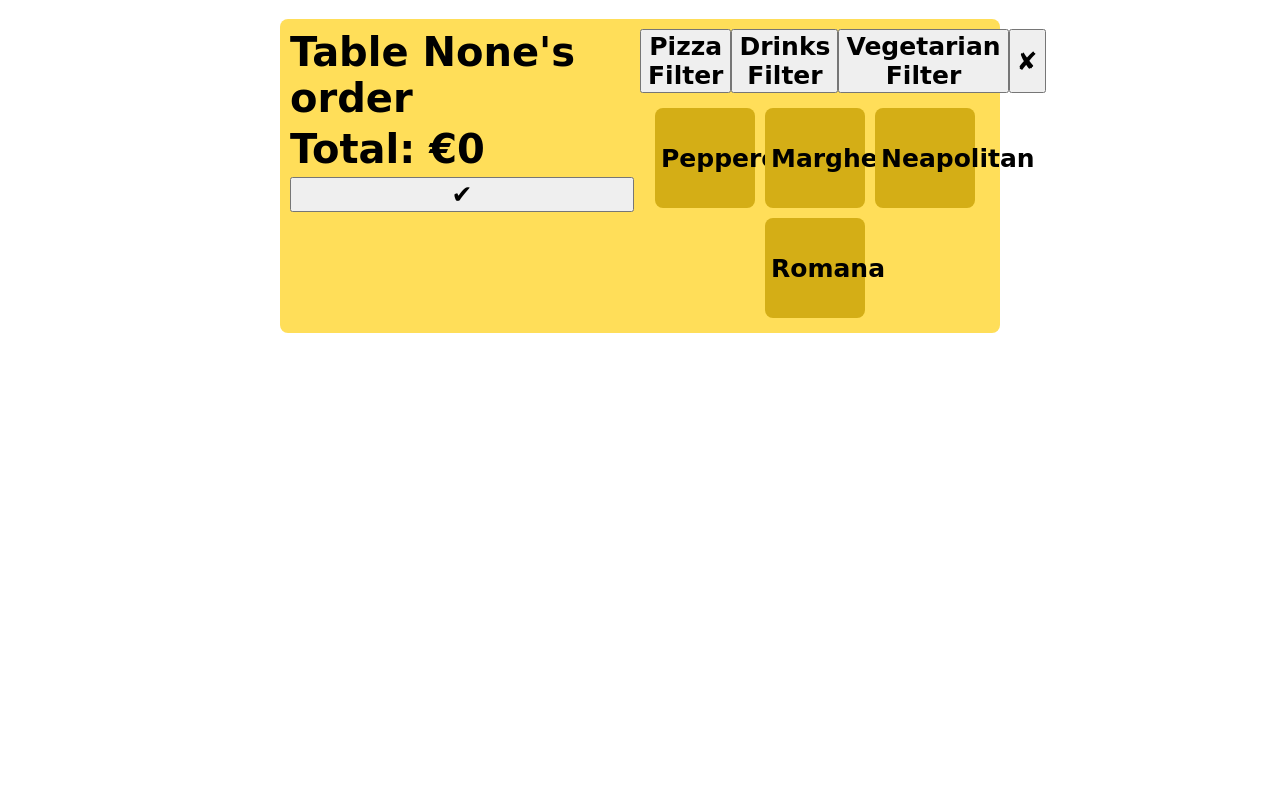
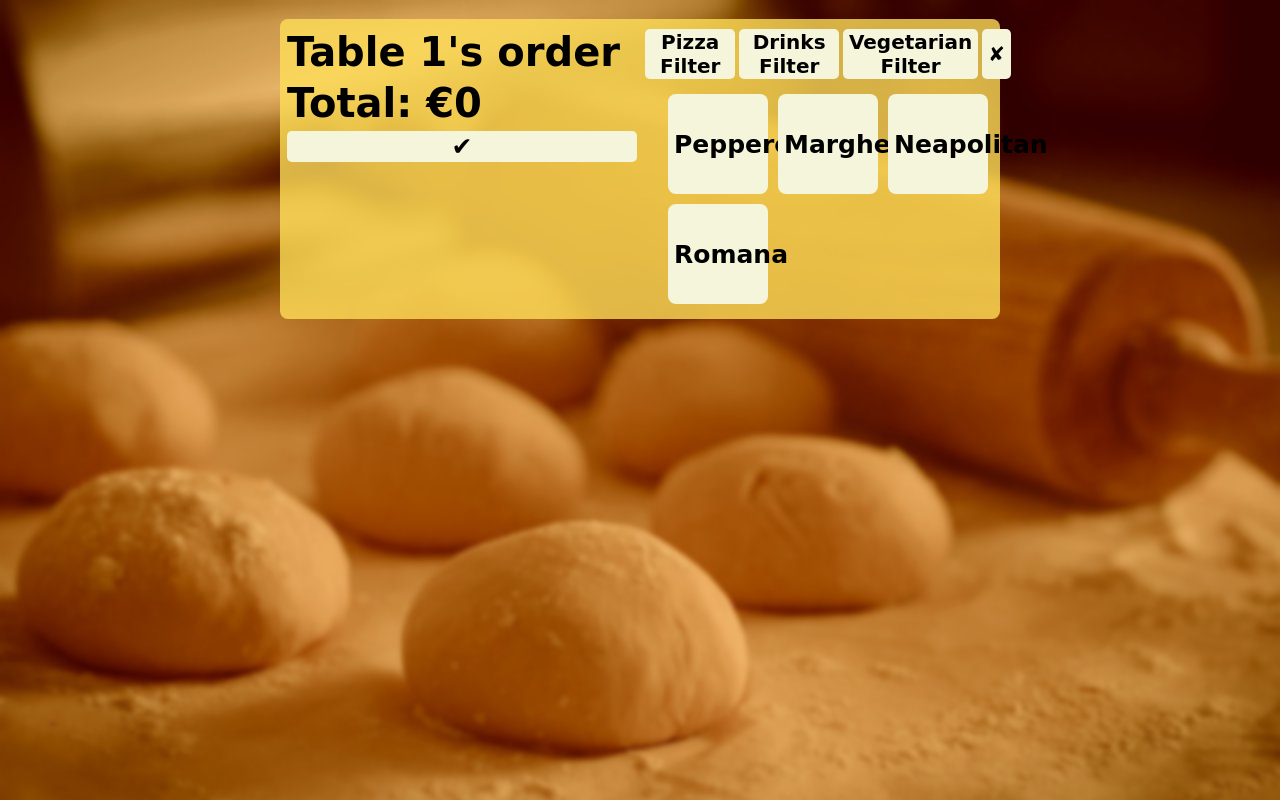
Before and after one commit to toent/TeamNULL, a Flask app: page /foh-create-order in a window 1280 px wide. Run offline with Flask 3, Linux system fonts and the light colour scheme; some web fonts are replaced.

Commit message:
table numbers & saving orders dont work,  but everything else works + finished styling

```diff
--- a/app.py
+++ b/app.py
@@ -69,14 +69,28 @@ def order():
 
 @app.route("/foh-create-order", methods=['POST', 'GET'])
 def fohOrder():
+
+    global tableNumber
+
+    isOrderDone = False
+
     priceTotal = 0
 
     addedPizzaName = request.form.get("addedPizza")
 
     try:
-        tableNumber = request.form.get('tableNumber')
+        isOrderDone = bool(request.form.get("confirmOrder"))
     except:
-        tableNumber = 1
+        print("Couldn't Get Order Status!")
+
+    try:
+        newTableNumber = request.args.get('tableNumber')
+        newTableNumber = request.form.get('tableNumber')
+
+        if(newTableNumber != None):
+            tableNumber = newTableNumber
+    except:
+        print("Couldn't Update Table Number!")
 
     try:
         addedPizzaQuantity = int(request.form.get("addedQuantity"))
@@ -87,6 +101,13 @@ def fohOrder():
     print(addedPizzaQuantity)
 
     selectedPizza = next((pizza for pizza in dataManager.products if pizza.name == addedPizzaName), None)
+
+    if(isOrderDone):
+        newOrder = Order(fohOrderLineList, "Order by Mario", tableNumber)
+        print(f"ORDER IS DONE YIPEE -> order: {newOrder}")
+        # no clue how to add it to the datamanager
+        return redirect(url_for("fohOverview"))
+
 
     if selectedPizza:
         existingOrderLine = next((line for line in fohOrderLineList if line.product.name == selectedPizza.name), None)
@@ -107,6 +128,7 @@ def fohOrder():
     else:
         priceTotal = 0
 
+
     # currently holding place holder values
     return render_template('fohOrderPage.html', priceTotal=priceTotal , tableNumber=tableNumber, filteredProducts=dataManager.products,
                            orderList=fohOrderLineList)
--- a/static/css/fohOrder.css
+++ b/static/css/fohOrder.css
@@ -1,3 +1,9 @@
+body{
+    background: url(/static/images/fohBackground.jpg);
+    background-repeat: no-repeat;
+    background-size: cover;
+}
+
 .orderScreen {
     display: flex;
     flex-direction: row;
@@ -5,15 +11,17 @@
     padding: 10px;
     margin:auto;
     width: 700px;
-    background-color: #ffde59;
+    background-color: #ffde59ca;
     border-radius: 8px;
-    /* align-items: center; */
 }
 
 button{
+    background-color: beige;
+    border: none;
+    border-radius: 5px;
+    font-size: 25px;
     font-family: 'Italianno', cursive;
     font-weight: bold;
-    font-size: 25px;
 }
 
 .orderListing {
@@ -34,7 +42,8 @@ button{
 
 .productSelection {
     display: flex;
-    justify-content: center;
+    justify-content: flex-start;
+    margin-left: 20px;
     width: 350px;
     flex-direction: row;
     flex-wrap: wrap;
@@ -42,7 +51,9 @@ button{
 
 
 .productSelection > form > button{
-    background-color: #d4ae16;
+    background-color: beige;
+    font-size: 25px;
+    text-align-last: center;
     border: none;
     width: 100px;
     height: 100px;
@@ -65,6 +76,8 @@ button{
 
 .orderedProduct > form > button{
     background-color: #d4ae16;
+    font-size: 35px;
+    text-align-last: center;
     border: none;
     width: 40px;
     height: 40px;
@@ -85,6 +98,15 @@ button{
     padding-bottom: 10px;
 }
 
+.productFilters > button{
+    border: none;
+    background-color: beige;
+    border-radius: 5px;
+    font-size: 20px;
+    margin-right: 2px;
+    margin-left: 2px;
+}
+
 
 .priceTotal{
     margin-top: 5px;
--- a/templates/fohOrderPage.html
+++ b/templates/fohOrderPage.html
@@ -31,8 +31,16 @@
                     </form>
                 </div>
             {% endfor %}
+
             <p class="priceTotal">Total: &#8364;{{priceTotal}}</p>
-            <button class="acceptOrderButton">✔</button>
+
+            <form action="{{ url_for('fohOrder') }}" method="POST">
+                <input type="hidden" name="confirmOrder" value="True">
+                <div class="orderListing">
+                    <button type="submit"> ✔</button>
+                </div>
+
+            </form>
         </div>
         <div class="orderSelect">
             <div class="productFilters">
```
Also changed, not shown: static/images/fohBackground.jpg (added).
